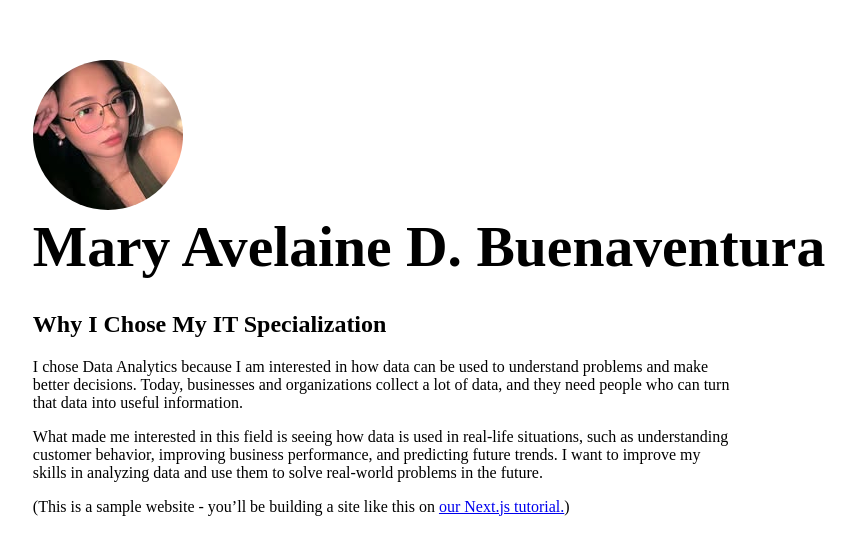
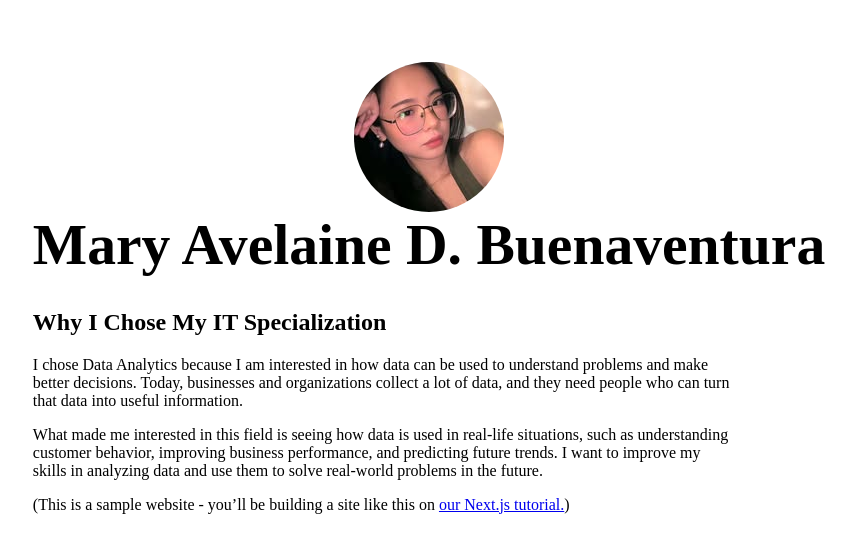
Before and after one commit to maryavelaine12/blog2, a Next.js app: page / in a window 1280 px wide. Shown: the part 112-666 px from the top of the page, without its empty margins (211-1067 px from the left). Built offline with nearby package versions, Linux system fonts and the light colour scheme.

Commit message:
Initial Commit

```diff
--- a/pages/index.js
+++ b/pages/index.js
@@ -17,7 +17,12 @@ export default function Home() {
   alt="Profile Picture"
   width={150}
   height={150}
-          style={{ borderRadius: '50%', objectFit: 'cover' }}
+  style={{
+    borderRadius: '50%',
+    objectFit: 'cover',
+    display: 'block',
+    margin: '0 auto'
+  }}
 />
 
         <h1 className={styles.title}>
```
Lines whose indentation alone changed are shown as unchanged.
